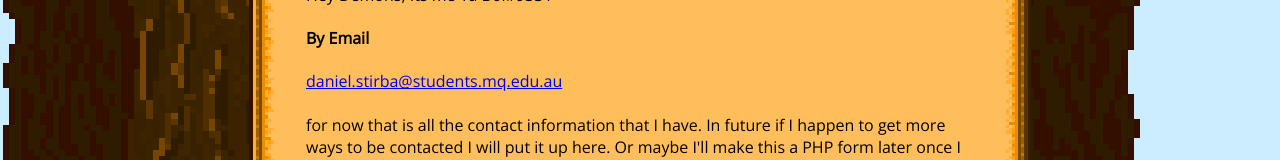
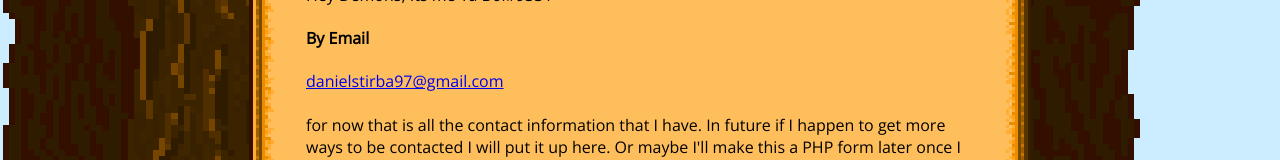
Before and after one commit to Gregory-Jagermeister/Gregory-Jagermeister.github.io, a plain HTML site: page contactme.html in a window 1280 px wide. Shown: the part 625-785 px from the top of the page. Drawn offline with nearby package versions, Linux system fonts and the light colour scheme.

Commit message:
fixed Email

```diff
--- a/contactme.html
+++ b/contactme.html
@@ -47,7 +47,7 @@
                         </p>
 
                         <h4>By Email</h4>
-                        <a href="mailto:daniel.stirba@students.mq.edu.au">daniel.stirba@students.mq.edu.au</a><br><br>
+                        <a href="mailto:danielstirba97@gmail.com">danielstirba97@gmail.com</a><br><br>
 
                         <p>for now that is all the contact information that I have. In future if I happen to get more ways to be contacted I will put it up here. Or maybe I'll make this a PHP form later once I learn how that works.</p>
                     </div>
```
